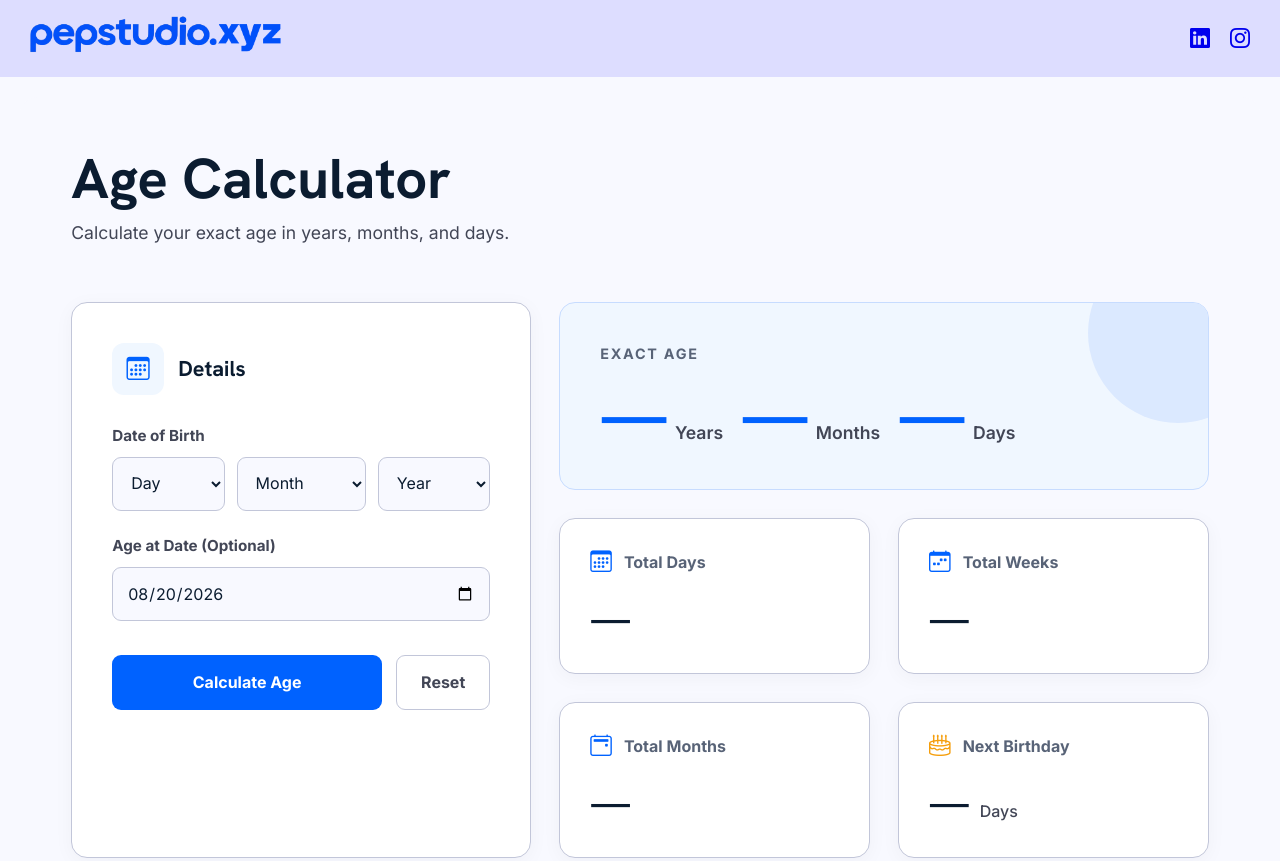
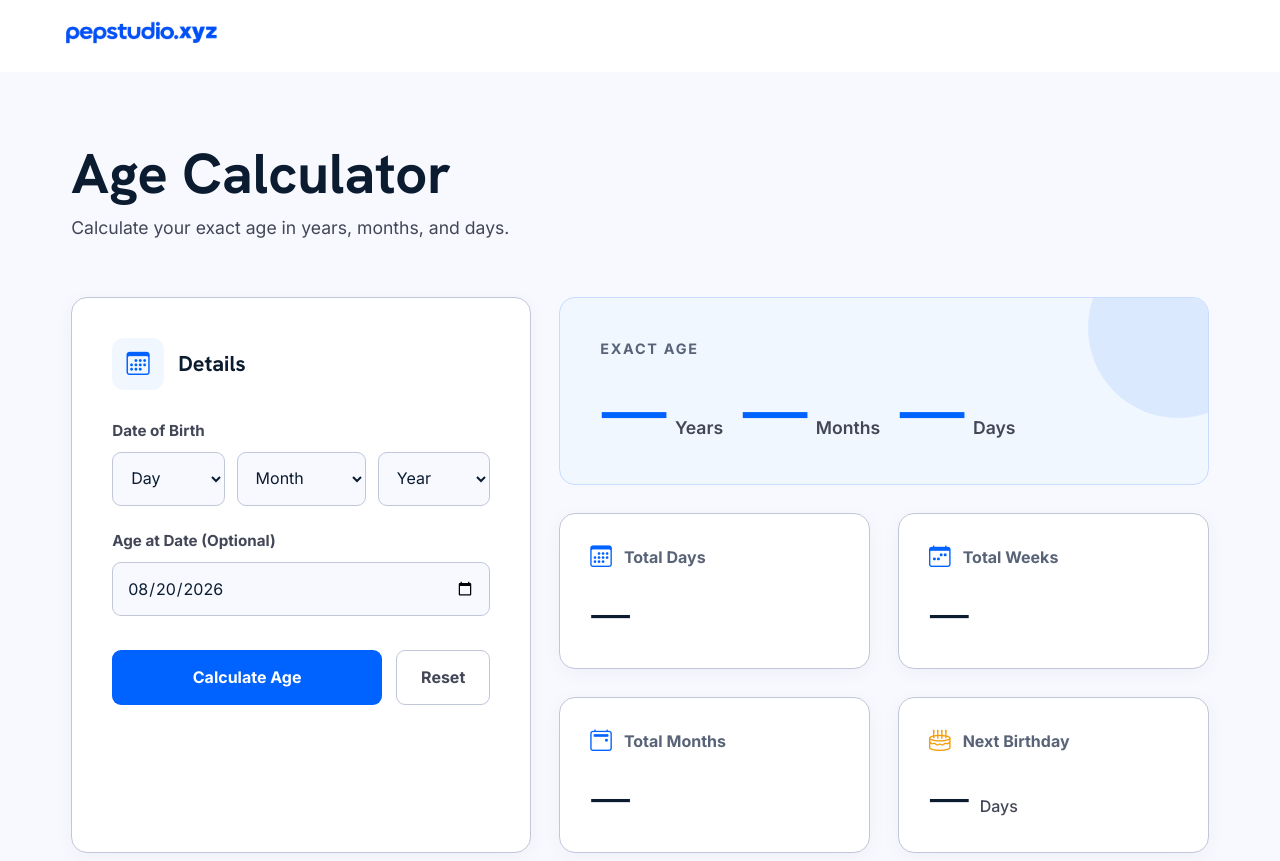
Before and after one commit to sonumur/AgeCalculater, a website: page public/age-calculator/index.html in a window 1280 px wide. Shown: the top 861 px of the page. Drawn offline with nearby package versions, Linux system fonts and the light colour scheme.

Commit message:
header clean for all page

```diff
--- a/public/age-calculator/index.html
+++ b/public/age-calculator/index.html
@@ -325,16 +325,6 @@
         <a href="../index.html" title="Home">
             <img src="../images/pepstudio.png" alt="Home">
         </a>
-        <div class="icon">
-            <!-----Linking Linkedin Profile----->
-            <a href="https://www.linkedin.com/in/sonu-murmu-60479a268/">
-                <i class="bi bi-linkedin"></i>
-            </a>
-            <!-----Linking to Instagran Profile-->
-            <a href="https://www.instagram.com/sonu_murm_/">
-                <i class="bi bi-instagram"></i>
-            </a>
-        </div>
     </header>
     <main class="age-calculator-page">
         <div class="age-tool">
--- a/public/css/style.css
+++ b/public/css/style.css
@@ -11,13 +11,13 @@ body {
 }
 
 header {
-    background-color: rgb(221, 221, 255);
-    padding: 10px 20px;
+    background-color: rgb(255, 255, 255);
+    height: 72px;
+    padding: 0 60px;
     display: flex;
-    flex-wrap: wrap;
     align-items: center;
-    justify-content: space-between;
-    gap: 15px;
+
+    box-shadow: 10px 20px solid black;
 }
 
 .icon {
@@ -29,8 +29,7 @@ header {
 
 header img {
     width: auto;
-    max-width: 100%;
-    height: 50px;
+    height: 30px;
 }
 
 main {
```
Also changed, not shown: public/bmi-calculator/index.html (+0 -3 lines), public/emi-calculator/index.html (+0 -8 lines), public/index.html (+0 -8 lines), public/love-calculator/index.html (+0 -10 lines), public/percentage-calculator/index.html (+0 -8 lines), public/unit-converter/index.html (+0 -8 lines).
